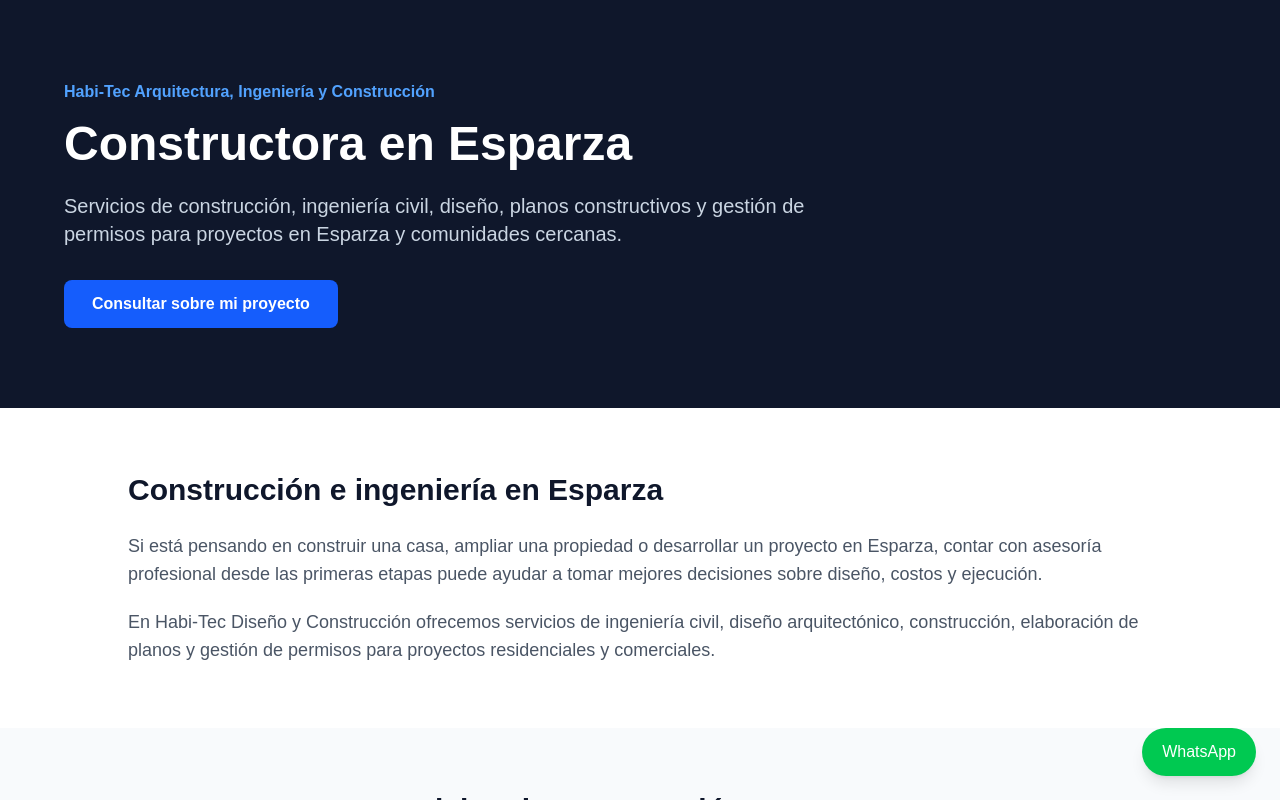
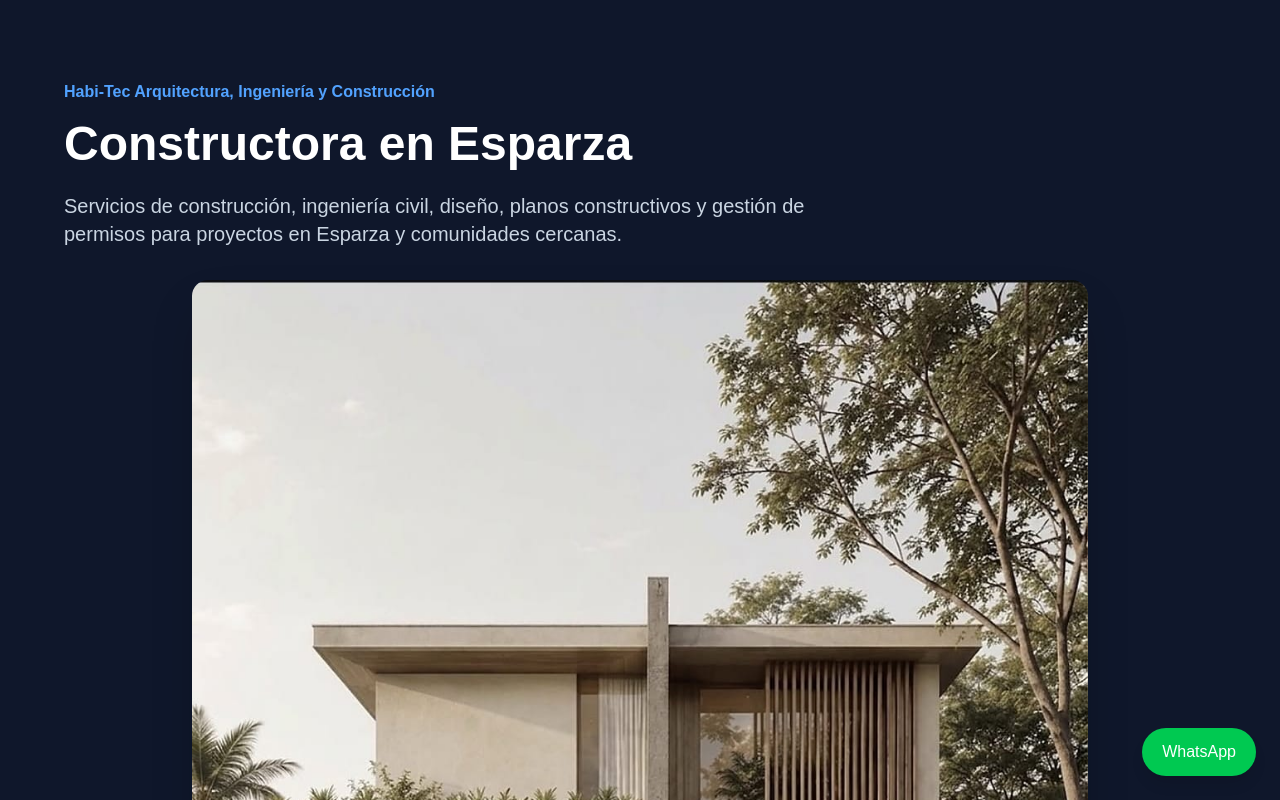
Before and after one commit to ericksv1988-ctrl/habitec-web, a Next.js app: page /constructora-esparza in a window 1280 px wide. Shown: the top 800 px of the page. Built offline with nearby package versions, Linux system fonts and the light colour scheme.

Commit message:
Agrega imagen a página de Esparza

```diff
--- a/app/constructora-esparza/page.tsx
+++ b/app/constructora-esparza/page.tsx
@@ -27,6 +27,17 @@ export default function ConstructoraEsparza() {
             constructivos y gestión de permisos para proyectos en Esparza
             y comunidades cercanas.
           </p>
+
+          <div className="w-full max-w-4xl mx-auto mb-8 rounded-2xl overflow-hidden shadow-2xl">
+  <Image
+    src="/tropical.jpeg"
+    alt="Casa residencial en Esparza, Costa Rica"
+    width={1200}
+    height={700}
+    className="w-full h-auto object-contain"
+    priority
+  />
+</div>
 
           <a
             href="https://wa.me/50686878320"
```
Also changed, not shown: public/tropical.jpeg (added).
